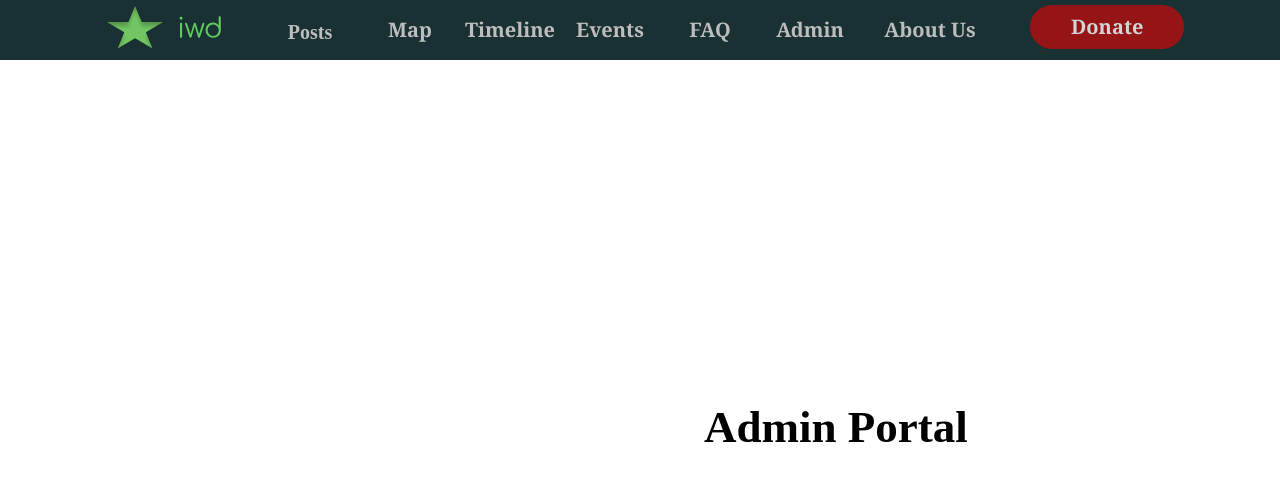
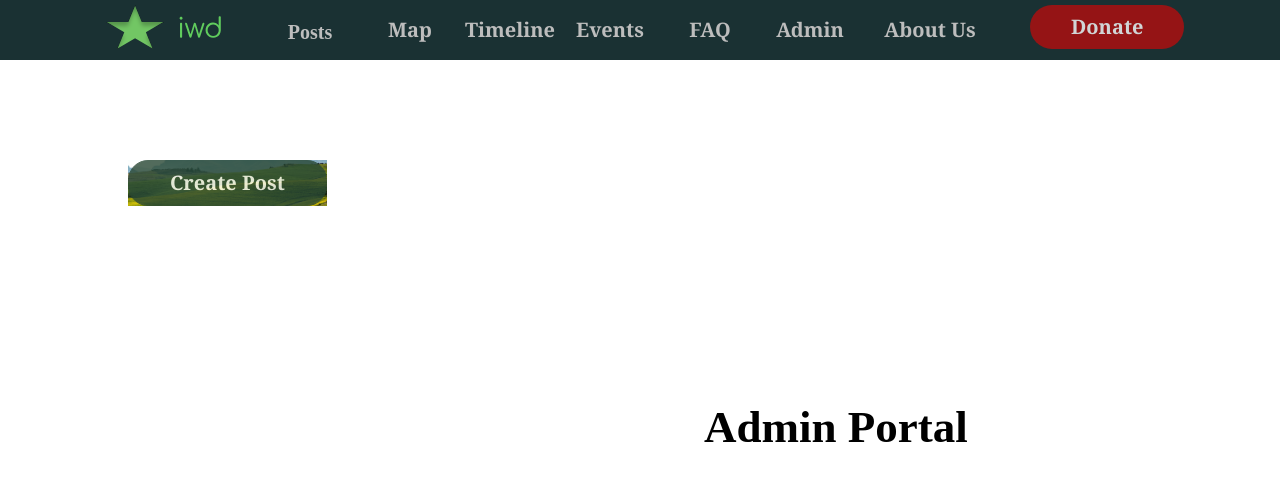
Before and after one commit to lzheng0212/JD_SLS1105, a React (Create React App) app in the folder interactive-web/: page /adminPortal in a window 1280 px wide. Shown: the top 480 px of the page. Built offline with nearby package versions, Linux system fonts and the light colour scheme.

Commit message:
post_cerate button added

```diff
--- a/interactive-web/src/component/postComponents/createPostButton.js
+++ b/interactive-web/src/component/postComponents/createPostButton.js
@@ -11,7 +11,6 @@ function CreatePostButton() {
                     path='./create'>
                     Create Post</Button>
             </div>
-            <h1>Post Section</h1>
         </div>
     )
 }
--- a/interactive-web/src/pages/AdminPortal.css
+++ b/interactive-web/src/pages/AdminPortal.css
@@ -3,3 +3,9 @@
     left: 50%;
     top: 50%;
 }
+
+.post_create {
+    position: absolute;
+    left: 10%;
+    top: 20%;
+}
--- a/interactive-web/src/pages/AdminPortal.js
+++ b/interactive-web/src/pages/AdminPortal.js
@@ -1,8 +1,16 @@
 import './AdminPortal.css'
+import CreatePostButton from '../component/postComponents/createPostButton';
 
 function AdminPortal() {
     return (
-        <h1 className='portal_h1'>Admin Portal</h1>
+        <div>
+            <h1 className='portal_h1'>Admin Portal</h1>
+            <div className='button_grid'>
+                <div className='post_create'>
+                    <CreatePostButton/>
+                </div>
+            </div>
+        </div>
     );
 }
 
```
